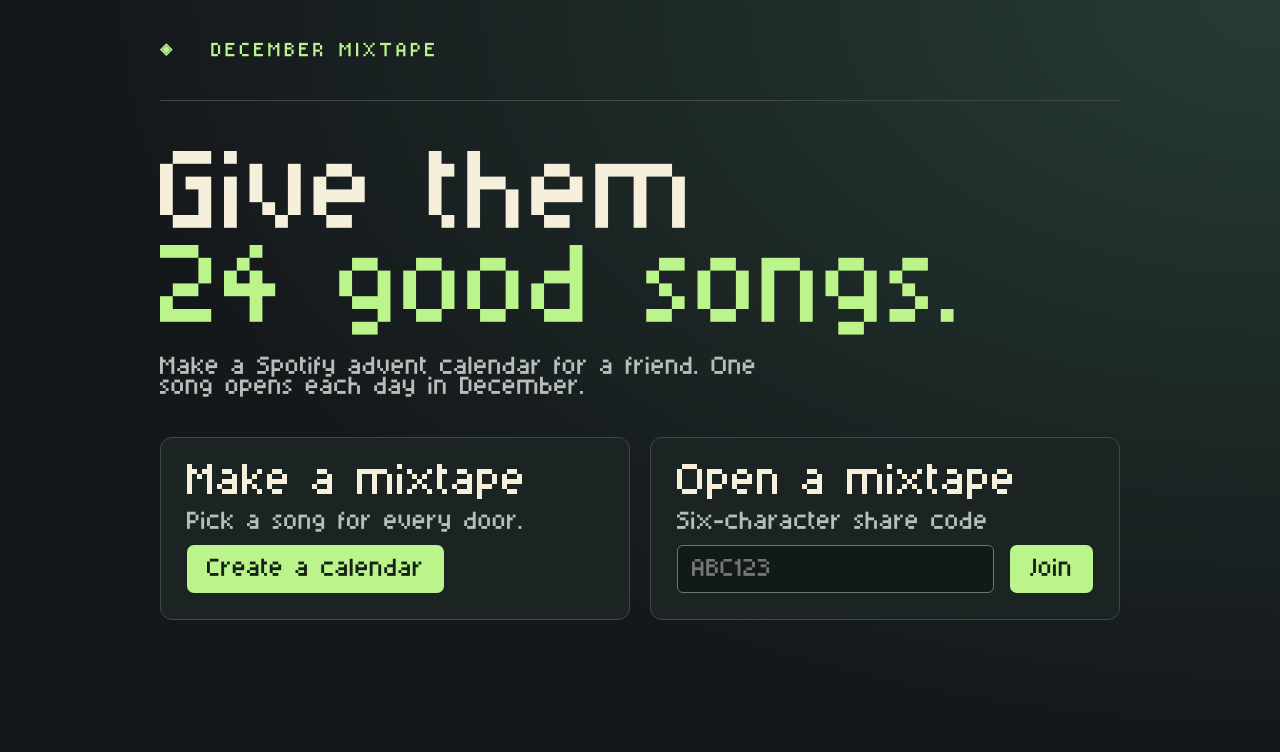
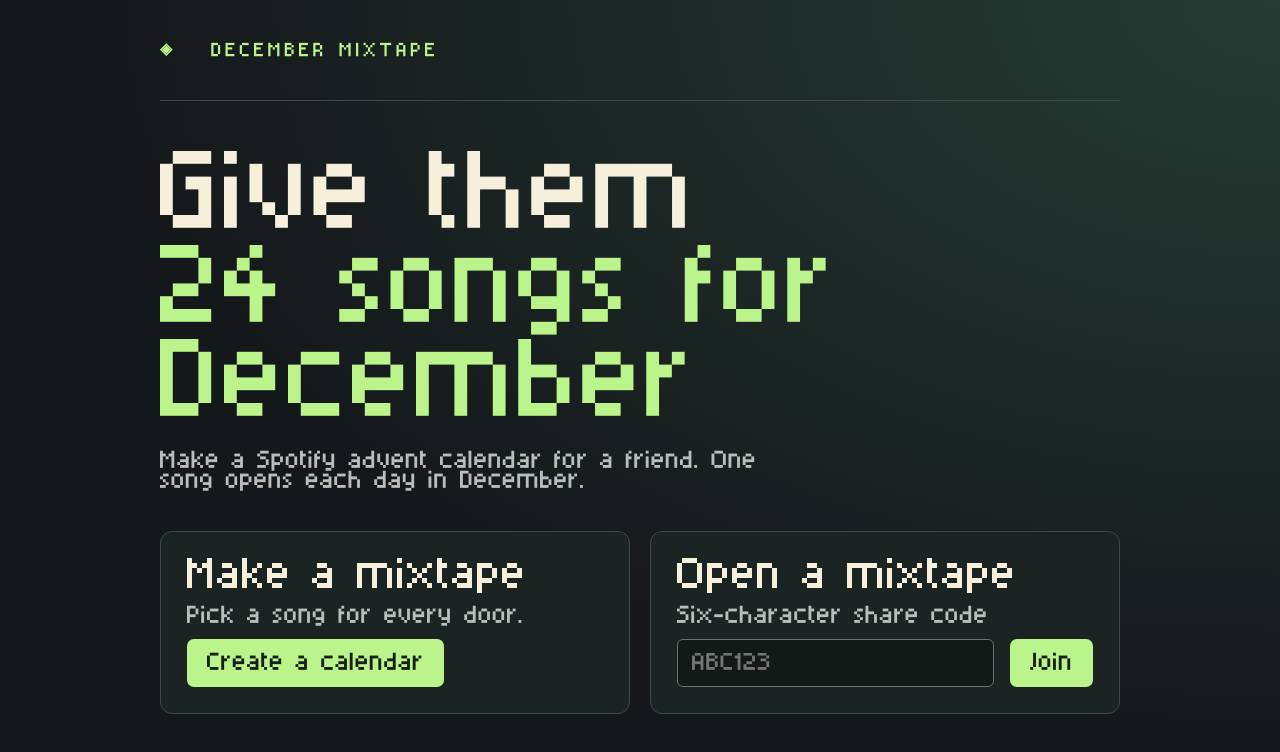
Before and after one commit to Sqwiglyy/spotify-advent, a website with bundled scripts: page public/index.html in a window 1280 px wide. Built offline with nearby package versions, Linux system fonts and the light colour scheme; files whose address does not match are found by name.

Commit message:
Update index.html

```diff
--- a/public/index.html
+++ b/public/index.html
@@ -15,7 +15,7 @@
 <a href="./" class="brand">◈ &nbsp; DECEMBER MIXTAPE</a>
 </header>
 <section id="home">
-<h1>Give them<br><em>24 good songs.</em></h1>
+<h1>Give them<br><em>24 songs for December</em></h1>
 <p class="intro">Make a Spotify advent calendar for a friend. One song opens each day in December.</p>
 <div class="choices">
 <section class="panel"><h2>Make a mixtape</h2><p>Pick a song for every door.</p><button id="start">Create a calendar</button></section>
```
